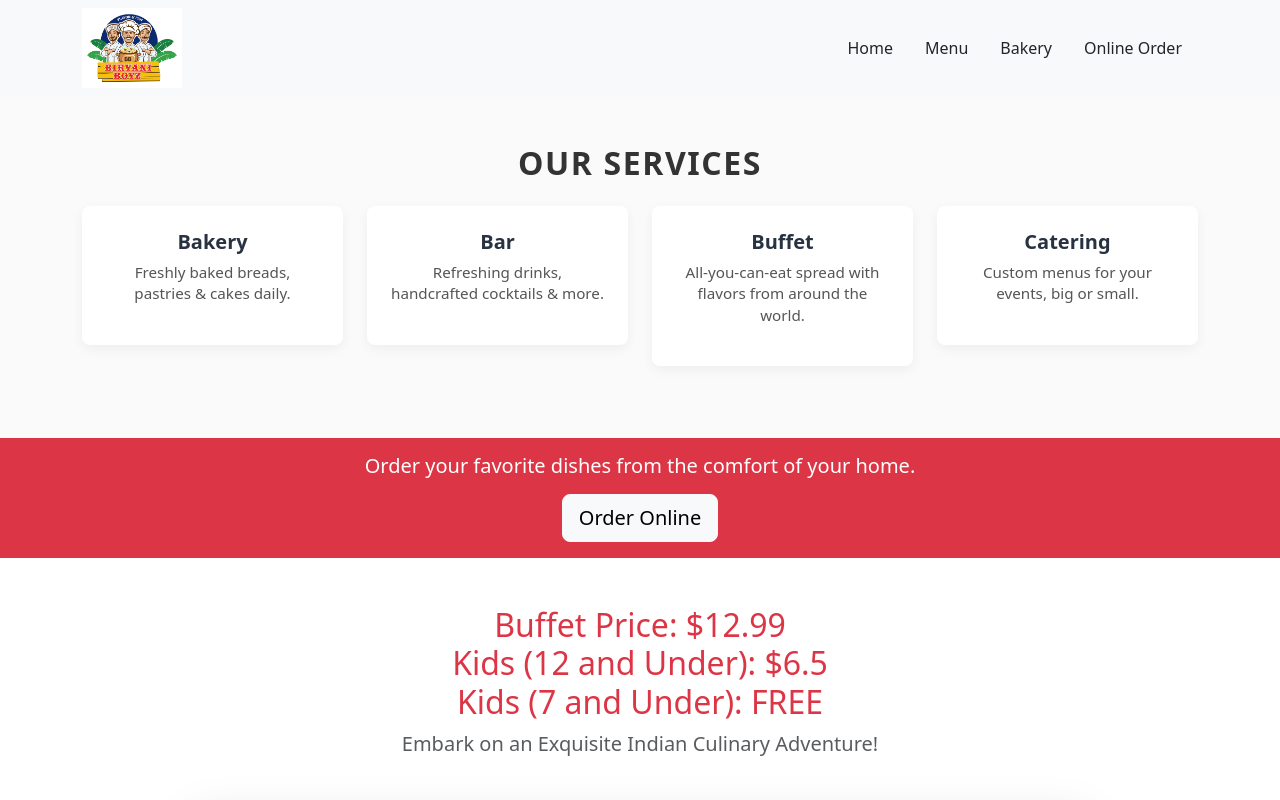
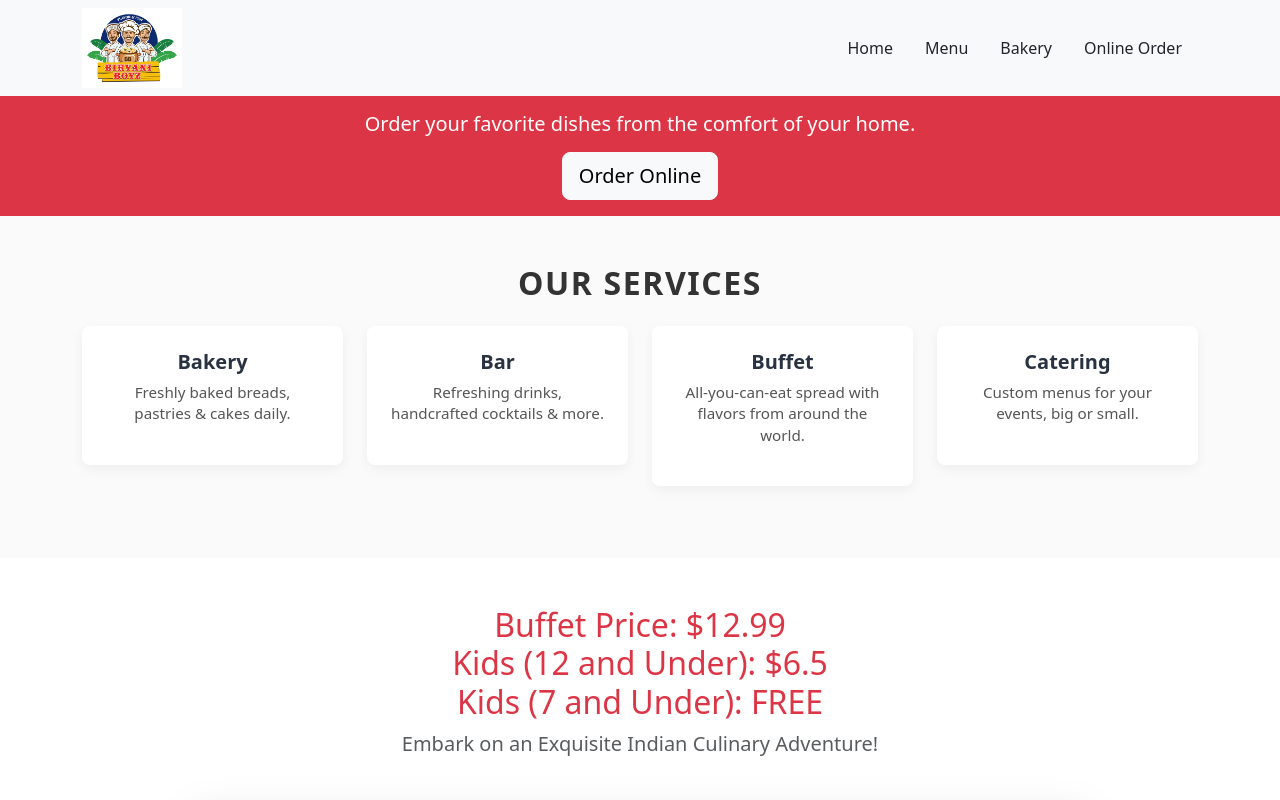
Before and after one commit to biryaniboyzstl/boyz-ui, an Angular app: page /home in a window 1280 px wide. Shown: the top 800 px of the page. Built offline with nearby package versions, Linux system fonts and the light colour scheme.

Commit message:
services

```diff
--- a/src/app/home/home.component.html
+++ b/src/app/home/home.component.html
@@ -9,14 +9,7 @@
 <body>
 
 <!-- Online Ordering Banner -->
-<section class="container-fluid bg-danger text-white text-center py-3">
-  <h2 class="fw-bold mb-2">
-    <p class="lead">Order your favorite dishes from the comfort of your home.</p>
-  </h2>
-  <a href="https://order.toasttab.com/online/biryani-boyz-4401-highway-k" target="_blank" class="btn btn-light btn-lg">
-    Order Online
-  </a>
-</section>
+
 
 <section class="container text-center py-5">
   <h2 class="text-danger">
--- a/src/app/layout/layout.component.html
+++ b/src/app/layout/layout.component.html
@@ -36,6 +36,14 @@
 
 <!-- ===================================== -->
 <!-- Our Services Section -->
+<section class="container-fluid bg-danger text-white text-center py-3">
+  <h2 class="fw-bold mb-2">
+    <p class="lead">Order your favorite dishes from the comfort of your home.</p>
+  </h2>
+  <a href="https://order.toasttab.com/online/biryani-boyz-4401-highway-k" target="_blank" class="btn btn-light btn-lg">
+    Order Online
+  </a>
+</section>
 <section class="services-section py-5">
   <div class="container text-center">
     <h2 class="services-title mb-4">Our Services</h2>
```
